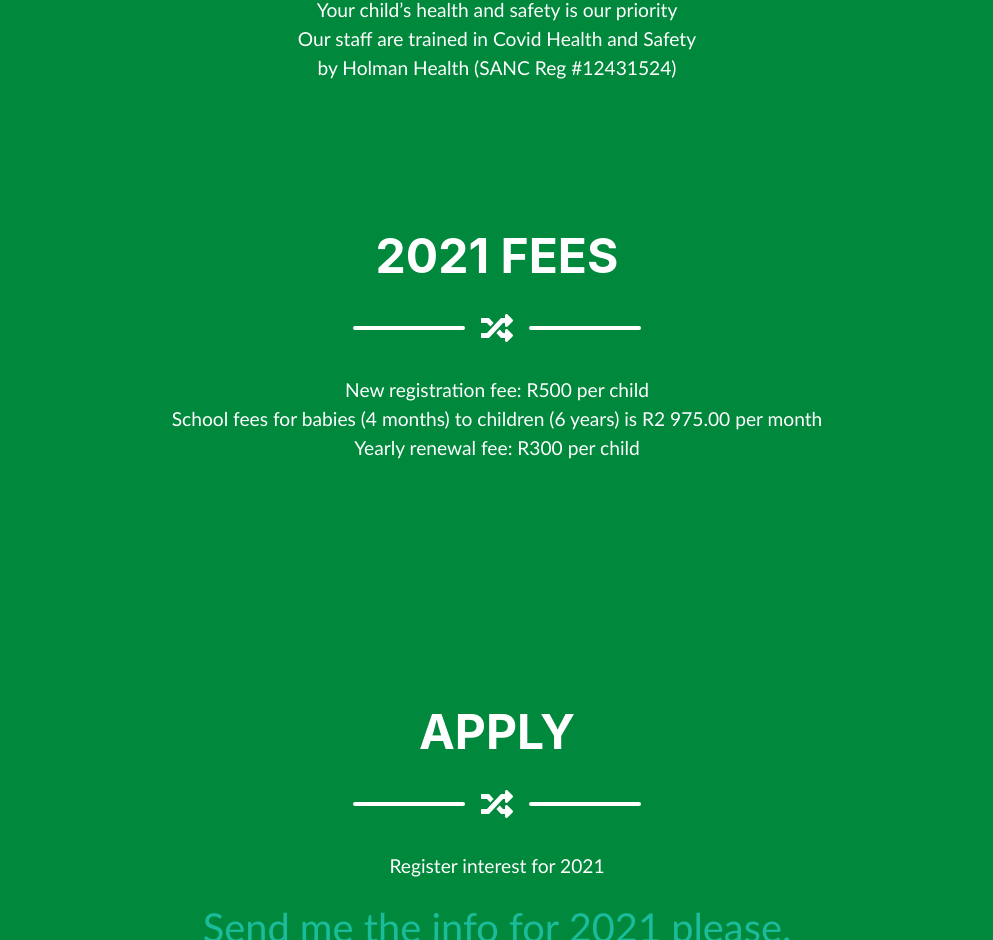
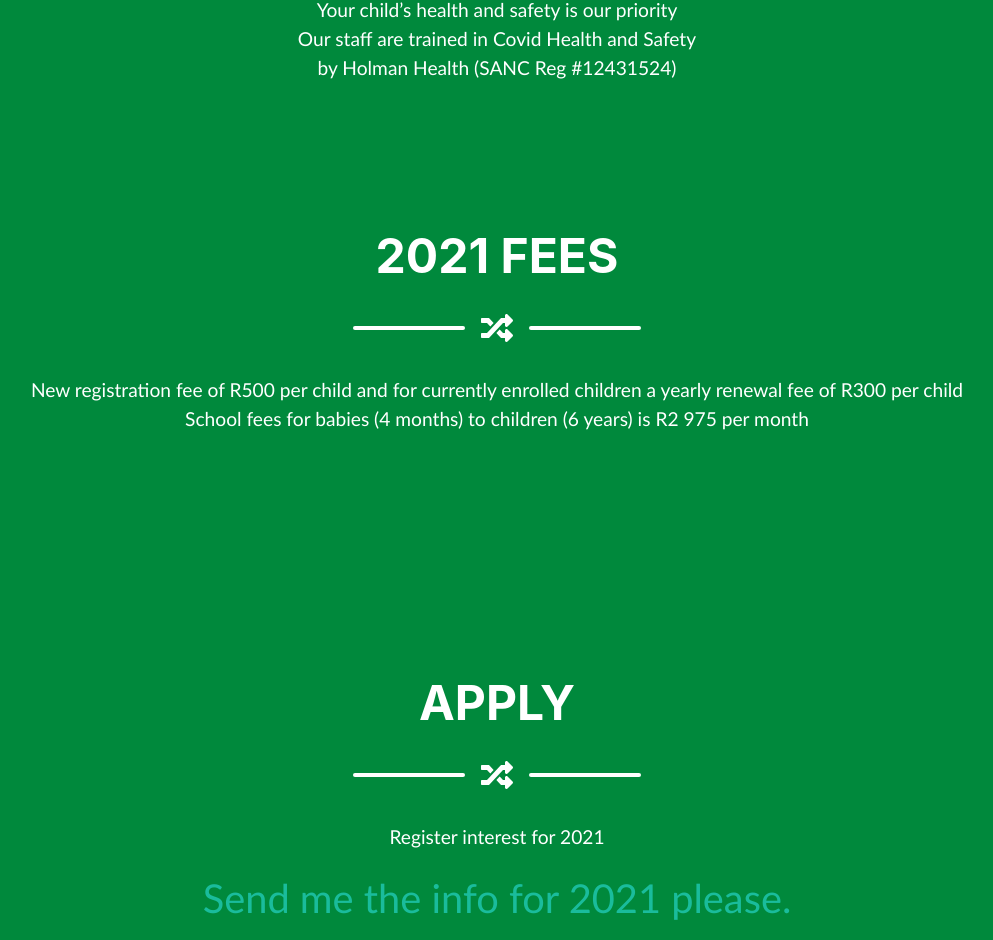
Before and after one commit to babintheuns/babintheuns.github.io, a plain HTML site: page index.html in a window 1280 px wide. Shown: the part 2051-2991 px from the top of the page, without its empty margins (143-1136 px from the left). Drawn offline with nearby package versions, Linux system fonts and the light colour scheme; a web font is replaced by a local one.

Commit message:
Update index.html

```diff
--- a/index.html
+++ b/index.html
@@ -168,9 +168,8 @@ Senior (4 years to 6 years old) Open Day: 12pm to 2pm at the campus on the corne
                 <div class="divider-custom-icon"><i class="fas fa-random"></i></div>
                 <div class="divider-custom-line"></div>
             </div>
-New registration fee: R500 per child<br>
-School fees for babies (4 months) to children (6 years) is R2 975.00 per month<br>
-Yearly renewal fee: R300 per child<br><br><br>
+New registration fee of R500 per child and for currently enrolled children a yearly renewal fee of R300 per child<br>
+School fees for babies (4 months) to children (6 years) is R2 975 per month<br><br><br>
 				</section>
 			<div class="text-center">
 				<section class="page-section" id="apply">
```
